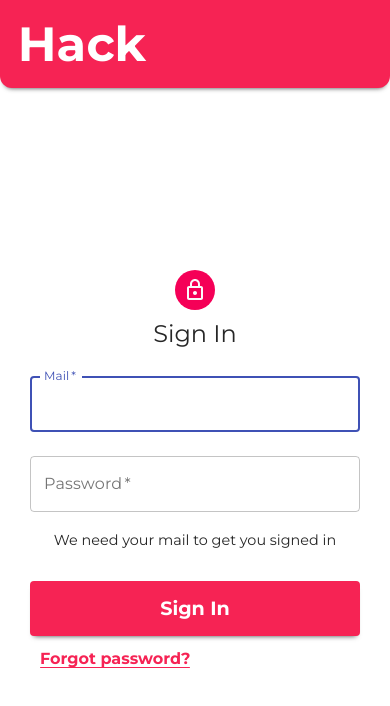
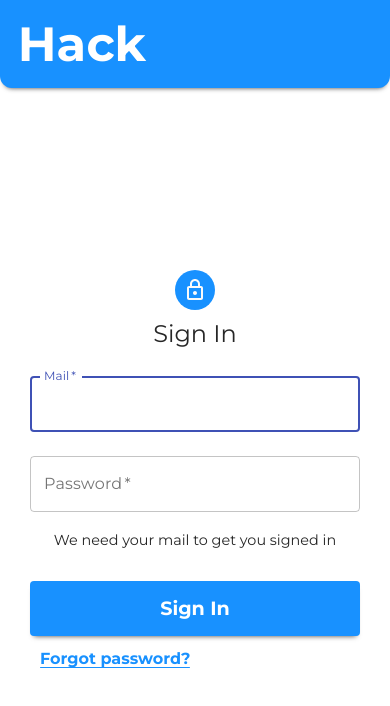
Before and after one commit to katzhar/Junction2020, a React (Create React App) app: page /signIn in a window 390 px wide. Shown: the top 706 px of the page. Built offline with nearby package versions, Linux system fonts and the light colour scheme.

Commit message:
change accent color

```diff
--- a/src/App.js
+++ b/src/App.js
@@ -38,7 +38,7 @@ function App() {
   }, [token]);
 
   React.useEffect(() => {
-    if (auth.success === true) {
+    if (token) {
       history.push('/main');
     }
   }, [history, auth]);
@@ -69,7 +69,7 @@ function App() {
               <Route exact path="/signIn">
                 <SignIn />
               </Route>
-              {sessionStorage.getItem('x-auth-token') && (
+              {token && (
                 <>
                   <div className={styles.container}>
                     <LeftMenu/>
--- a/src/components/Button/Button.scss
+++ b/src/components/Button/Button.scss
@@ -33,7 +33,7 @@
   }
 
   &_submit {
-    background-color: #f62354;
+    background-color: #1891ff;
 
     span {
       color: #fff;
--- a/src/components/Header/Header.scss
+++ b/src/components/Header/Header.scss
@@ -1,7 +1,7 @@
 .header {
   color: #fff;
   padding: 20px 0;
-  background-color: #f62354;
+  background-color: #1891ff;
   border-radius: 0 0 12px 12px;
   -webkit-box-shadow: 0px 4px 5px -4px rgba(0, 0, 0, 0.75);
   -moz-box-shadow: 0px 4px 5px -4px rgba(0, 0, 0, 0.75);
--- a/src/components/Login/Login.scss
+++ b/src/components/Login/Login.scss
@@ -5,7 +5,7 @@
   &__header {
     height: 54%;
     padding: 0 30px 25px;
-    background-color: #f62354;
+    background-color: #1891ff;
     display: flex;
     flex-direction: column-reverse;
     border-radius: 0 0 20px 90px;
--- a/src/components/Preloader/index.jsx
+++ b/src/components/Preloader/index.jsx
@@ -35,7 +35,7 @@ export default function Preloader({text}) {
   return (
     <div className={classes.root}>
       <div className={classes.text}>{text}</div>
-      <CircularProgress color="secondary" />
+      <CircularProgress style={{ color: '#1891ff' }} />
     </div>
   );
 }
--- a/src/components/SignIn/index.jsx
+++ b/src/components/SignIn/index.jsx
@@ -17,7 +17,10 @@ const useStyles = makeStyles((theme) => ({
   },
   avatar: {
     margin: theme.spacing(1),
-    backgroundColor: theme.palette.secondary.main,
+    backgroundColor: '#1891ff',
+  },
+  icon: {
+    backgroundColor: '#1891ff',
   },
   typography: {
     fontFamily: 'Montserrat',
@@ -84,7 +87,7 @@ export default function SignIn() {
   return (
     <div className={`${classes.paper} form__block form__block-signIn`}>
       <Avatar className={classes.avatar}>
-        <LockOutlinedIcon />
+        <LockOutlinedIcon className={classes.icon} />
       </Avatar>
       <Typography className={classes.typography} component="h1" variant="h5">
         Sign In
--- a/src/components/Widget/Widget.module.scss
+++ b/src/components/Widget/Widget.module.scss
@@ -28,7 +28,7 @@
 }
 
 .WidgetHeader {
-  background-color: #f62354;
+  background-color: #1891ff;
   padding: 10px 20px;
 }
 
@@ -43,8 +43,8 @@
   height: 65px;
   border-radius: 50%;
   cursor: pointer;
-  background-color: #f62354;
-  box-shadow: 0px 2px 12px 0px #f62354;
+  background-color: #1891ff;
+  box-shadow: 0px 2px 12px 0px #1891ff;
   display: flex;
   align-items: center;
   justify-content: center;
--- a/src/index.scss
+++ b/src/index.scss
@@ -122,7 +122,7 @@ ol {
 .red-link {
   position: relative;
   font-size: 1rem;
-  color: #f62354 !important;
+  color: #1891ff !important;
   font-weight: bold;
 
   &:after {
@@ -132,7 +132,7 @@ ol {
     right: 0;
     bottom: 0;
     height: 1px;
-    background-color: #f62354;
+    background-color: #1891ff;
     border-radius: 12px;
     opacity: 1;
     transition: 0.3s linear;
--- a/src/pages/Main/main.module.scss
+++ b/src/pages/Main/main.module.scss
@@ -1,3 +1,62 @@
-.right{
+.fullWidth {
   width: 100%;
 }
+
+.line {
+  opacity: 0.5;
+}
+
+@media screen and (max-width: 1150px) {
+  svg {
+    width: 300px;
+    height: 300px;
+  }
+
+  img {
+    width: 200px;
+    height: 200px;
+  }
+}
+
+@media screen and (max-width: 800px) {
+  svg {
+    width: 250px;
+    height: 250px;
+  }
+
+  img {
+    width: 150px;
+    height: 150px;
+  }
+}
+
+@media screen and (max-width: 650px) {
+  svg {
+    width: 200px;
+    height: 200px;
+  }
+
+  img {
+    width: 100px;
+    height: 100px;
+  }
+}
+
+@media screen and (max-width: 550px) {
+  svg {
+    width: 100px;
+    height: 100px;
+  }
+
+  .profileInfo {
+    display: flex;
+    flex-direction: column;
+    justify-content: flex-start;
+    align-items: center;
+  }
+
+  img {
+    width: 50px;
+    height: 50px;
+  }
+}
```
Also changed, not shown: src/pages/Main/ProfileSkills/index.jsx (+16 -16 lines).
